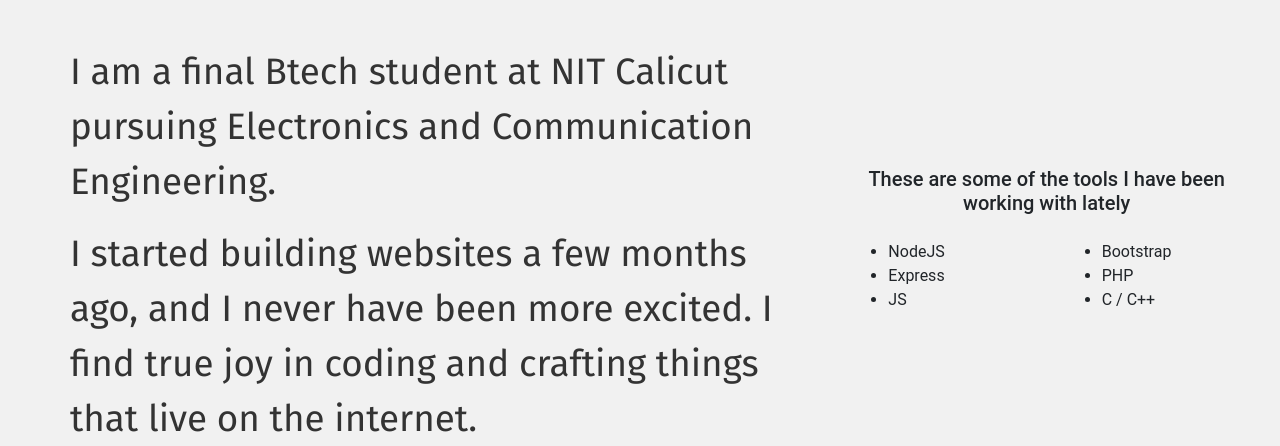
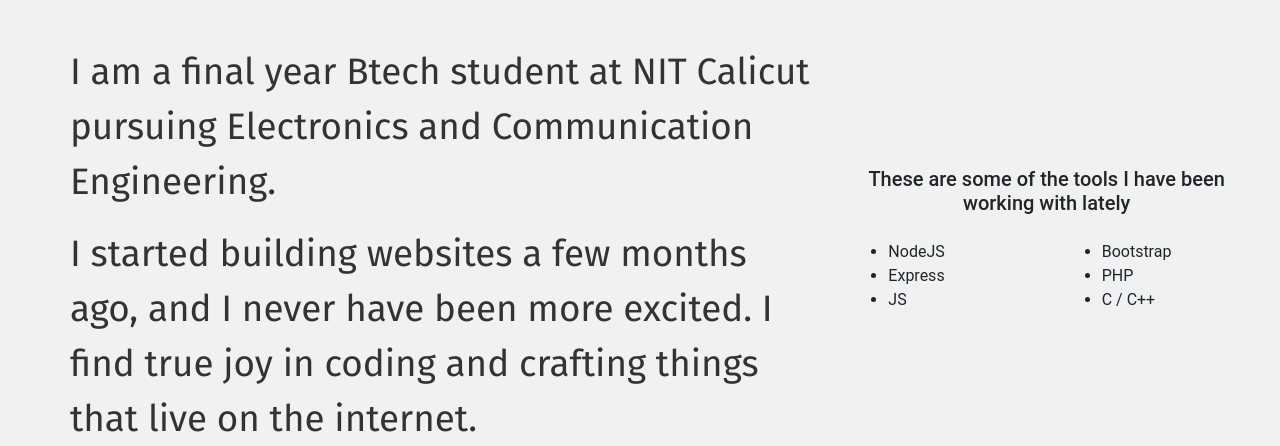
Before and after one commit to niranjan4r/portfolio, a plain HTML site: page about.html in a window 1280 px wide. Shown: the part 153-599 px from the top of the page. Drawn offline with nearby package versions, Linux system fonts and the light colour scheme.

Commit message:
Update about.html

```diff
--- a/about.html
+++ b/about.html
@@ -51,7 +51,7 @@
 
 			<div class = "body-content row">
 				<div class = "col col-sm-12 col-md-8">
-				<p>I am a final Btech student at NIT Calicut pursuing Electronics and Communication Engineering.</p>
+				<p>I am a final year Btech student at NIT Calicut pursuing Electronics and Communication Engineering.</p>
 				<p>I started building websites a few months ago, and I never have been more excited. I find true joy in coding and crafting things that live on the internet.</p>
 				<p>I look forward to working on more projects in the future.</p>
 				</div>
```
